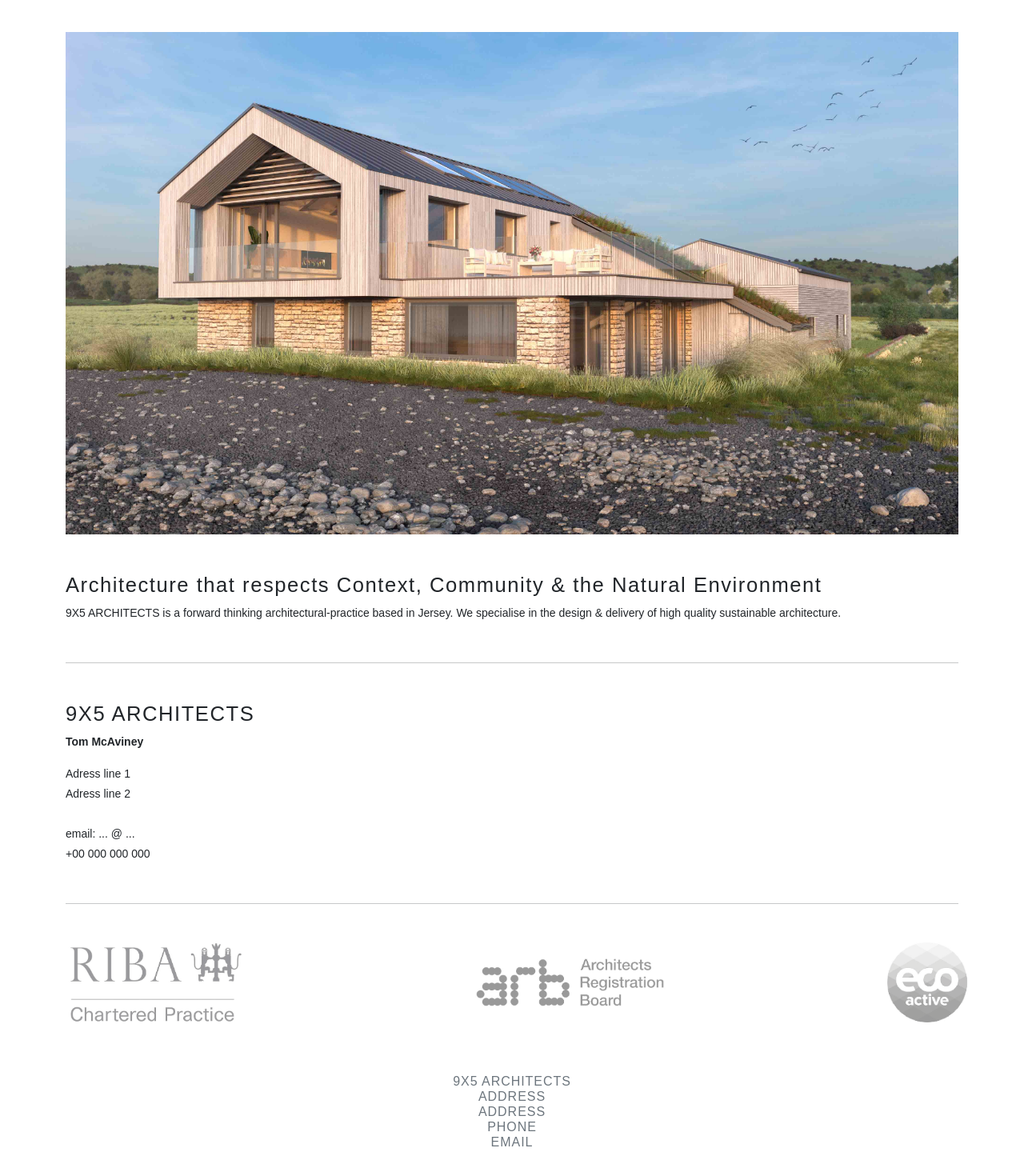
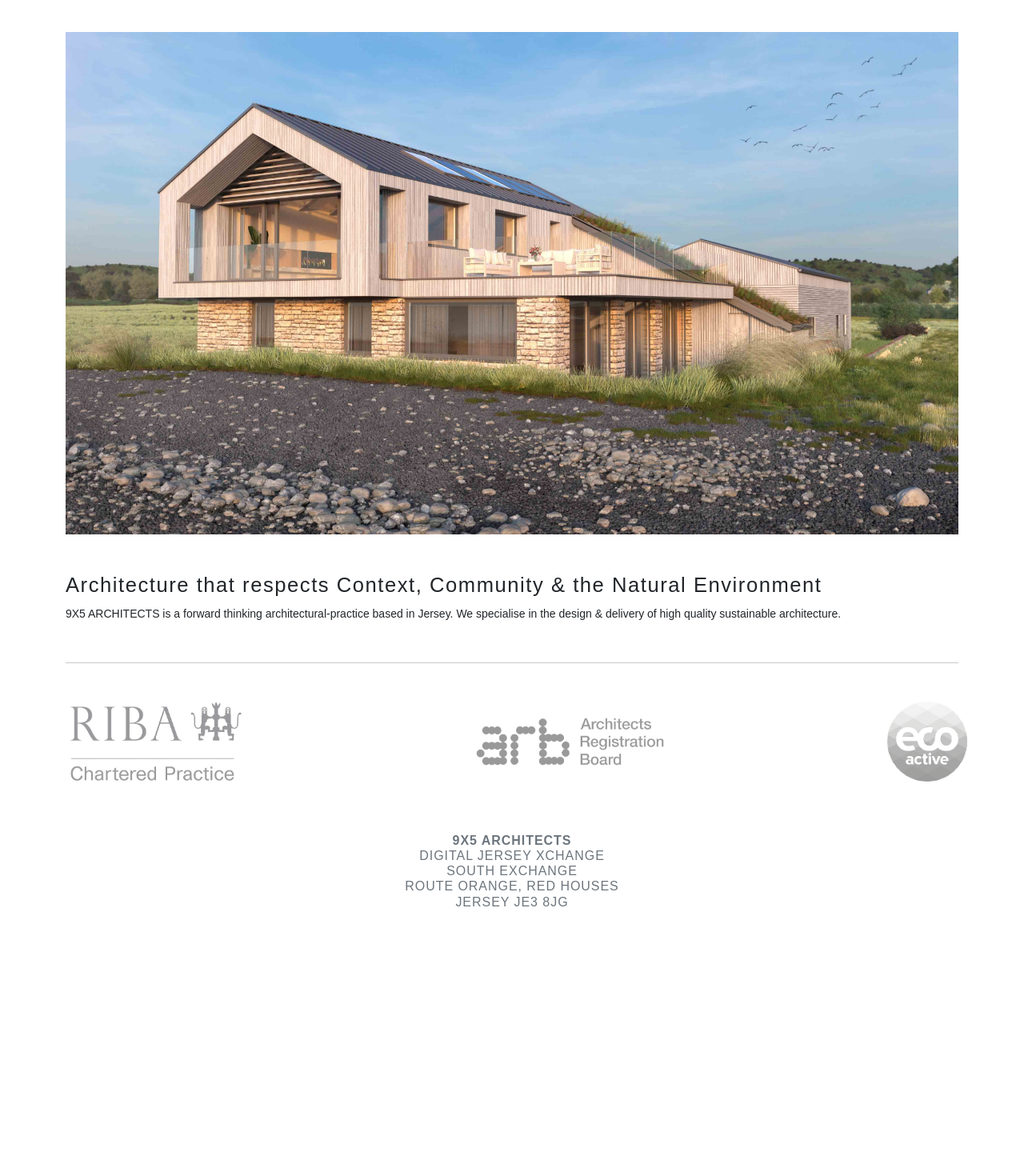
Before and after one commit to MW-00/TMc-Architecture, a React (Create React App) app: page / in a window 1280 px wide. Shown: the part 167-1637 px from the top of the page at 80% size. After the commit the page ends 1336 px from the top, so only its background shows below. Built offline with nearby package versions, Linux system fonts and the light colour scheme; a web font is replaced by a local one.

Commit message:
carousel and adress

```diff
--- a/public/index.html
+++ b/public/index.html
@@ -27,9 +27,8 @@
 
   <div id="root"></div>
   <script src="https://code.jquery.com/jquery-3.5.1.slim.min.js"></script>
-  <script src="https://cdn.jsdelivr.net/npm/@popperjs/core@2.11.6/dist/umd/popper.min.js" integrity="sha384-oBqDVmMz9ATKxIep9tiCxS/Z9fNfEXiDAYTujMAeBAsjFuCZSmKbSSUnQlmh/jp3" crossorigin="anonymous"></script>
-  <script src="https://cdn.jsdelivr.net/npm/bootstrap@5.2.3/dist/js/bootstrap.min.js" integrity="sha384-cuYeSxntonz0PPNlHhBs68uyIAVpIIOZZ5JqeqvYYIcEL727kskC66kF92t6Xl2V" crossorigin="anonymous"></script>
-
+  <script src="https://cdn.jsdelivr.net/npm/@popperjs/core@2.11.8/dist/umd/popper.min.js" integrity="sha384-I7E8VVD/ismYTF4hNIPjVp/Zjvgyol6VFvRkX/vR+Vc4jQkC+hVqc2pM8ODewa9r" crossorigin="anonymous"></script>
+  <script src="https://cdn.jsdelivr.net/npm/bootstrap@5.3.1/dist/js/bootstrap.min.js" integrity="sha384-Rx+T1VzGupg4BHQYs2gCW9It+akI2MM/mndMCy36UVfodzcJcF0GGLxZIzObiEfa" crossorigin="anonymous"></script>
 </body>
 
 </html>
--- a/src/App.js
+++ b/src/App.js
@@ -29,7 +29,7 @@ function App() {
 
 
         </Routes>
-<Footer />
+        <Footer />
       </div>
     </BrowserRouter>
   );
--- a/src/components/Contact.js
+++ b/src/components/Contact.js
@@ -4,10 +4,14 @@ const Contact = () => {
     return (
         <div>
 
+
+
+
+
             <div className="row m-0 p-0">
                 <div className="col-12 col-lg-8 p-0 order-2" style={{ minHeight: "100px" }}>
                     <iframe id="map" className=""
-                        src="https://www.google.com/maps/embed?pb=!1m18!1m12!1m3!1d3101.5110149741236!2d-2.2486917237798387!3d49.180647415492274!2m3!1f0!2f0!3f0!3m2!1i1024!2i768!4f13.1!3m3!1m2!1s0x480db1d6499d7c59%3A0xccdd662279ef1010!2sLa%20Corbi%C3%A8re!5e0!3m2!1sen!2spl!4v1686430873573!5m2!1sen!2spl"
+                        src="https://www.google.com/maps/embed?pb=!1m18!1m12!1m3!1d921.8966823834403!2d-2.2007466405048324!3d49.19074016825528!2m3!1f0!2f0!3f0!3m2!1i1024!2i768!4f13.1!3m3!1m2!1s0x480dad4370ae00d9%3A0xe50bfe359fa42b25!2sDigital%20Jersey%20Xchange!5e0!3m2!1spl!2spl!4v1690545316456!5m2!1spl!2spl"
                         width="100%"
                         height="450"
                         style={{ border: 0 }}
@@ -22,11 +26,13 @@ const Contact = () => {
                 <div className="col-12 col-lg-4 order-sm-1 order-lg-3 text-center align-items-center d-flex justify-content-center flex-column" style={{ minHeight: "100px" }}>
                     <p className="nav-link">CONTACT </p>
                     <h2>9X5 ARCHITECTS</h2>
-                    <p><strong>Tom McAviney</strong></p>
-                    <p> Adress line 1 <br />
-                        Adress line 2 <br /><br />
-                        email: ... @ ... <br />
-                        +00 000 000 000
+                    <p>Tom McAviney <br />
+                        <strong>tom@9x5architects.com</strong></p>
+                    <p>Digital Jersey Xchange <br />
+                        South Exchange<br />
+                        Route Orange, Red Houses<br />
+                        Jersey JE3 8JG<br />
+
                     </p>
                 </div>
 
--- a/src/components/Footer.js
+++ b/src/components/Footer.js
@@ -7,11 +7,18 @@ const Footer = () => {
   return (
 <footer className="d-flex text-center text-secondary justify-content-center align-items-center mt-5 p-3">
 <ul>
-  <li>9X5 ARCHITECTS </li>
-  <li>address </li>
-  <li>address </li>
-  <li>phone </li>
-  <li>email </li>
+
+
+
+
+
+
+
+  <li><strong>9X5 ARCHITECTS</strong> </li>
+  <li>Digital Jersey Xchange </li>
+  <li>South Exchange </li>
+  <li>Route Orange, Red Houses </li>
+  <li>Jersey JE3 8JG </li>
 </ul>
 </footer>
   );
--- a/src/components/Home.js
+++ b/src/components/Home.js
@@ -1,5 +1,6 @@
 import React from "react";
 import hero from '../images/project images/00 Cutty Sark House/Cutty Sark - exterior - 14 09 2023 comporess.jpg'
+import hero2 from '../images/project images/02 Skate Space/Marcin CGI/Skatepatk - view 1 - 16 06 2023 B.jpg'
 import riba from '../images/logos/riba.jpg'
 import eco from '../images/logos/eco.jpg'
 import arb from '../images/logos/arb.jpg'
@@ -8,9 +9,25 @@ const Home = () => {
     return (
         <div id="home">
             <section className="my-5 my-sm-5">
-                <div id="hero" className="ratio ratio-16x9">
+
+
+                <div id="carouselExampleSlidesOnly" className="carousel slide carousel-fade" data-bs-ride="carousel">
+                    <div className="carousel-inner">
+                        <div className="carousel-item active">
+                            <img src={hero} className="d-block w-100 splash" alt="hero image" />
+                        </div>
+                        <div className="carousel-item">
+                            <img src={hero2} className="d-block w-100 splash" alt="hero image" />
+                        </div>
+                    </div>
+                </div>
+
+
+
+                {/* <div id="hero" className="ratio ratio-16x9">
                     <img src={hero} alt="hero image" className="splash" />
-                </div>
+                </div> */}
+
             </section>
 
             <section>
@@ -20,7 +37,7 @@ const Home = () => {
 
             <hr className="my-5" />
 
-            <section>
+            {/* <section>
                     <h2>9X5 ARCHITECTS</h2>
                     <p><strong>Tom McAviney</strong></p>
                     <p> Adress line 1 <br />
@@ -29,7 +46,7 @@ const Home = () => {
                         +00 000 000 000
                     </p>
             </section>
-            <hr className="my-5" />
+            <hr className="my-5" /> */}
 
             <section className="mb-5">
                 <div className="row">
--- a/src/components/Projects.js
+++ b/src/components/Projects.js
@@ -1,6 +1,7 @@
 import React from "react"
 import { Form, Link } from "react-router-dom"
 import ProjectThumbnail from "./ProjectThumbnail"
+
 //thumbnail images
 import splash1 from "../images/splash screen images/splash (1).jpg"
 import cuttySark from "../images/project images/00 Cutty Sark House/Cutty Sark thumbnail2.jpg"
@@ -11,6 +12,8 @@ import listedBuildingConversion from "../images/project images/05 Listed Buildin
 import steppedHouse from "../images/project images/06 Stepped House/steppedhouse thumbnail.jpg"
 import netZeroEstate from "../images/project images/07 Net-Zero Estate/netzero thumbnail.jpg"
 import school4Burma from "../images/project images/08 School 4 Burma/Marcin CGI + Boards/school4burma thumbnail.jpg"
+
+
 const Projects = () => {
     return (
         <section id="gallery" className="">
```
